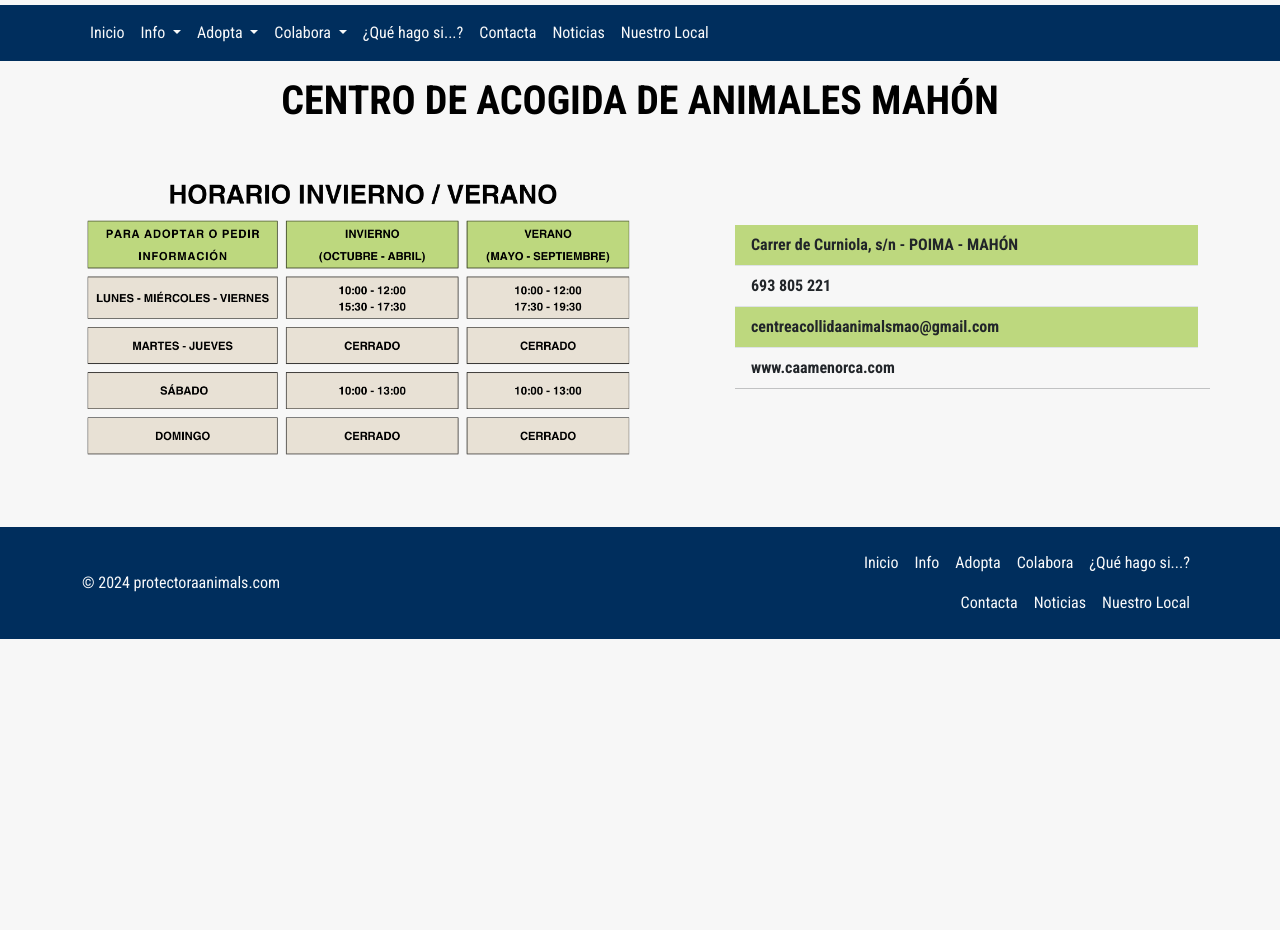
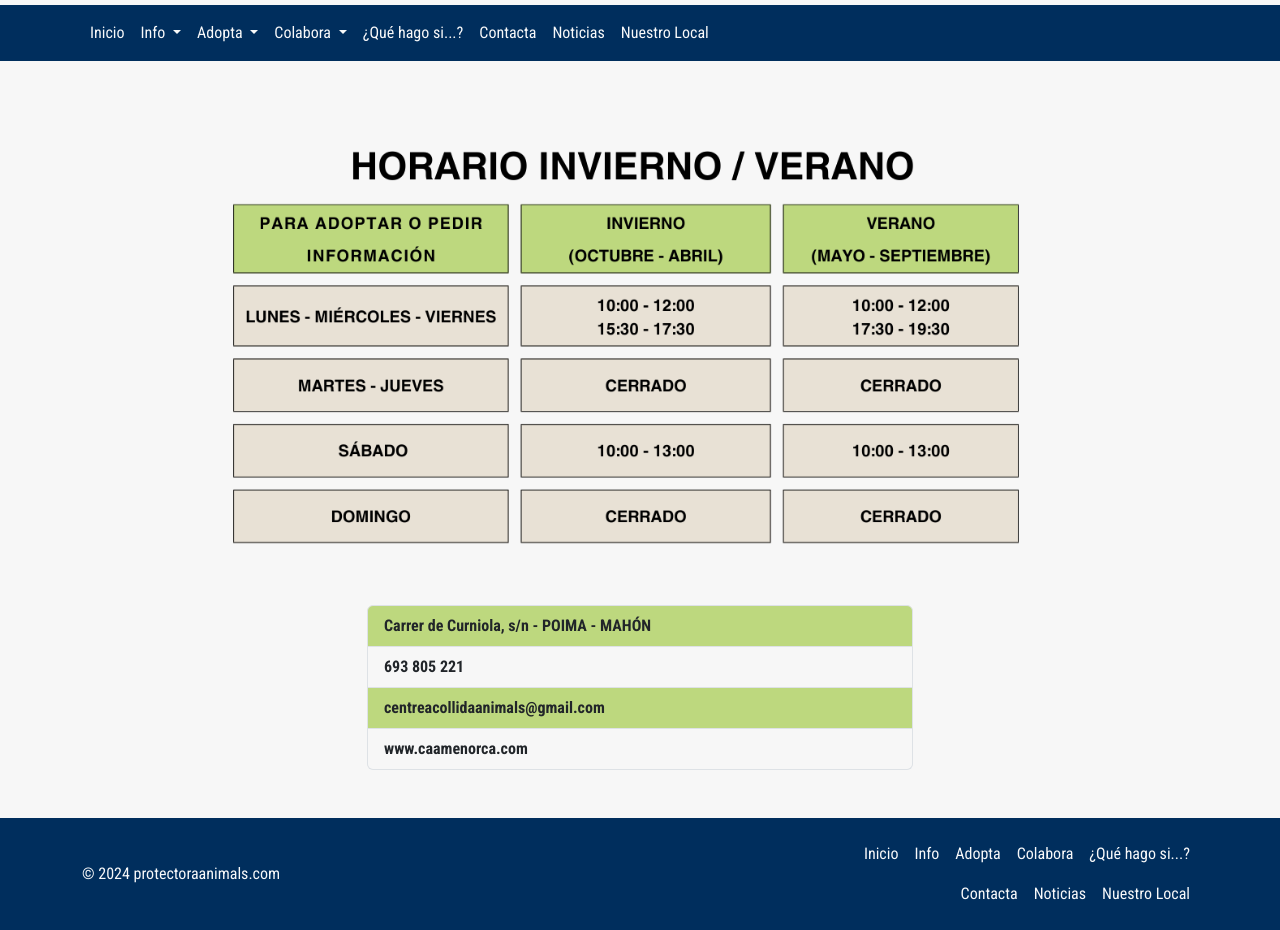
Before and after one commit to anacalero96/proyecto, a plain HTML site: page html/cime.html in a window 1280 px wide. Shown: the part 161-1091 px from the top of the page. Before the commit the page ends 800 px from the top, so only its background shows below. Drawn offline with nearby package versions, Linux system fonts and the light colour scheme.

Commit message:
Modifications to the html
Modifications to the html

```diff
--- a/html/cime.html
+++ b/html/cime.html
@@ -7,6 +7,9 @@
     <link href="https://cdn.jsdelivr.net/npm/bootstrap@5.3.2/dist/css/bootstrap.min.css" rel="stylesheet" integrity="sha384-T3c6CoIi6uLrA9TneNEoa7RxnatzjcDSCmG1MXxSR1GAsXEV/Dwwykc2MPK8M2HN" crossorigin="anonymous">
     <link rel="stylesheet" href="https://fonts.googleapis.com/css2?family=Material+Symbols+Outlined:opsz,wght,FILL,GRAD@24,400,0,0" />
     <!-- <link rel="shortcut icon" href="./img/base_logo_mobile.png" type="image/x-icon"> -->
+    <script src="https://code.jquery.com/jquery-3.5.1.min.js"></script>
+    <script src="https://code.jquery.com/jquery-3.7.1.js"></script>
+    <script src="../js/script.js"></script>
     <link rel="stylesheet" href="../css/style.css">
 </head>
 <body style="background-color: #f7f7f7;">
@@ -89,31 +92,27 @@
         </nav>
     </header>
     <!--contenido de la página CIME -->
-    <main class="mt-3 font-text">
+    <main class="mt-3 mb-5">
         <div class="container mt-1">
-            <h1 class="titulo">CENTRO DE ACOGIDA DE ANIMALES MAHÓN</h1>
-            <div class="row align-items-center justify-content-between">
-                <div class="col-6">
-                    <img src="../img/horario.png" style="width: 105%;">
-                </div>
-                <div class="col-5">
-                    <div class="row">
-                        <ul class="list-group list-group-flush font-text">
-                            <li class="list-group-item" style="background-color: #bdd87e; font-weight: bold;">Carrer de Curniola, s/n - POIMA - MAHÓN</li>
-                             <!--Debe contener unos iconos-->
-                            <li class="list-group-item" style="background-color:#f7f7f7; font-weight: bold; ">693 805 221</li>
-                            <li class="list-group-item" style="background-color: #bdd87e; font-weight: bold;">centreacollidaanimalsmao@gmail.com</li>
-                            <li class="list-group-item" style="background-color: #f7f7f7; font-weight: bold;">www.caamenorca.com</li>
-                        </ul>
-                        <hr>
-                    </div>
+            <!-- <h1 class="titulo">CENTRO DE ACOGIDA DE ANIMALES MAHÓN</h1> -->
+            <div class="row d-flex d-wrap justify-content-center">
+                <img src="../img/horario.png" style="width: 75%;">
+            </div>
+            <div class="row justify-content-center">
+                <div class="col-md-6 col-sm-6">
+                    <ul class="list-group">
+                        <li class="list-group-item" style="background-color: #bdd87e; font-weight: bold;">Carrer de Curniola, s/n - POIMA - MAHÓN</li>
+                        <li class="list-group-item" style="background-color:#f7f7f7; font-weight: bold;">693 805 221</li>
+                        <li class="list-group-item" style="background-color: #bdd87e; font-weight: bold;">centreacollidaanimals@gmail.com</li>
+                        <li class="list-group-item" style="background-color: #f7f7f7; font-weight: bold;">www.caamenorca.com</li>
+                    </ul>
                 </div>
             </div>
             <!-- <p>Centre d'Acollida d'Animals Maó El 01/01/2022 mediante la firma de un convenio la Protectora d’Animals Maó y la Protectora d'Animals de Ciutadella asumirán la gestión del Centre d'Acollida d'Animals de Maó y de Ciutadella (perreras) respectivamente.</p> -->
         </div>
 
     </main>
-    <footer style="background-color: #002e5d; font-size: 16px; position: fixed; bottom: 0; width: 100%;">
+    <footer style="background-color: #002e5d; font-size: 16px; width: 100%;">
         <div class="container">
             <div class="d-flex flex-wrap justify-content-between align-items-center py-3">
                 <p class="col-md-4 mb-0 text-light">© 2024 protectoraanimals.com</p>
@@ -135,6 +134,5 @@
         </div>
     </footer>
     <script src="https://cdn.jsdelivr.net/npm/bootstrap@5.3.2/dist/js/bootstrap.bundle.min.js" integrity="sha384-C6RzsynM9kWDrMNeT87bh95OGNyZPhcTNXj1NW7RuBCsyN/o0jlpcV8Qyq46cDfL" crossorigin="anonymous"></script>
-    <!-- <script src="../js/script.js"></script> -->
 </body>
 </html>
--- a/js/script.js
+++ b/js/script.js
@@ -1,21 +1,21 @@
 /*Soluciona el problema del footer de la página ¿Qué hago si?*/
 /*Cuando no esta el carousel el footer se sube hacia arriba, de esta manera se adapta al contenido del body*/
 $(document).ready(function(){
-    // $(".c-div-info").on("click", function() {
-    //     $("footer").css ({
-    //         "position": "fixed",
-    //         "bottom": "0"
+    $(".c-div-info").on("click", function() {
+        $("footer").css ({
+            "position": "fixed",
+            "bottom": "0"
 
-    //     });
-    //     setTimeout(function() {
-    //         if($(".collapse").hasClass("show")){
-    //             console.log("object");
-    //             $("footer").css("position", "sticky");
-    //         } else {
-    //             console.log("paco");
-    //         }
-    //     }, 500);
-    // });
+        });
+        setTimeout(function() {
+            if($(".collapse").hasClass("show")){
+                console.log("object");
+                $("footer").css("position", "sticky");
+            } else {
+                console.log("paco");
+            }
+        }, 500);
+    });
 
     $('.card_out').on('click touch', function () { //probar mañana solo con touch
         var tabla = $("#info1");
```
